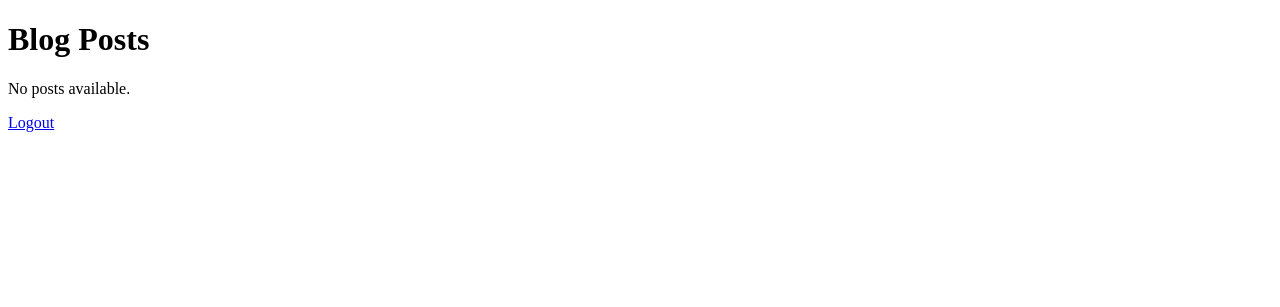
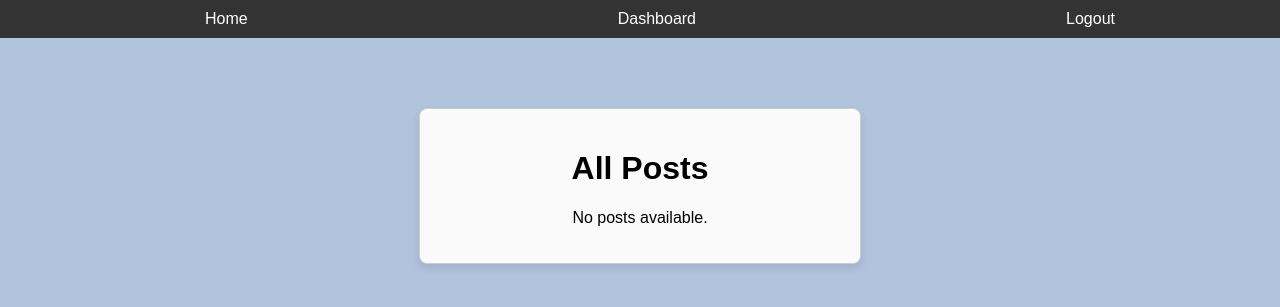
Before and after one commit to e-kari/CRUD-Blog, a Flask app: page / in a window 1280 px wide. Shown: the top 307 px of the page. Run offline with Flask 3, Linux system fonts and the light colour scheme; the visitor is signed in with stand-in values (Sample User, id 1); data that the repository does not hold is empty.

Commit message:
Added more styling & navigation bar

```diff
--- a/static/css/style.css
+++ b/static/css/style.css
@@ -1,8 +1,4 @@
 body {
-    display: flex;
-    justify-content: center;
-    align-items: center;
-    min-height: 100vh;
     margin: 0;
     font-family: Arial, sans-serif;
     background-color: lightsteelblue;
@@ -16,7 +12,8 @@ body {
     box-shadow: 0 4px 8px rgba(0, 0, 0, 0.1);
     background-color: #fafafa;
     width: 100%;
-    max-width: 400px; /* Adjust the max width as necessary */
+    max-width: 400px;
+    margin: 70px auto 0 auto;
 }
 
 form {
@@ -28,16 +25,138 @@ form {
 }
 
 .post-list {
-    list-style-type: none; /* Removes bullet points */
-    padding: 0;            /* Removes default padding */
-    margin: 0;             /* Removes default margin */
+    list-style-type: none;
+    padding: 0;
+    margin: 0;
 }
 
 .post-item {
-    margin-bottom: 20px;   /* Adds some space between posts */
+    margin-bottom: 20px;
     padding: 10px;
     border: 1px solid #ccc;
     border-radius: 8px;
-    background-color: #f9f9f9; /*Light background color for posts */
-    box-shadow: 0 2px 4px rgba(0, 0, 0, 0.1); /*Adds a subtle shadow */
+    background-color: #f9f9f9;
+    box-shadow: 0 2px 4px rgba(0, 0, 0, 0.1);
 }
+
+/* Styling for form inputs, including text and password fields */
+input[type="text"], input[type="password"], textarea, select {
+    width: 100%;
+    max-width: 100%; /* Ensures the elements don't exceed the container width */
+    padding: 10px;
+    margin: 5px 0 15px 0;
+    border: 1px solid #ccc;
+    border-radius: 5px;
+    background-color: #f8f8f8;
+    font-size: 14px;
+    font-family: Arial, sans-serif;
+    transition: all 0.3s ease-in-out;
+    box-sizing: border-box; /* Ensures padding doesn't add extra width */
+}
+
+/* Focus effects for inputs */
+input[type="text"]:focus, input[type="password"]:focus, textarea:focus, select:focus {
+    border-color: #6c8ebf;
+    background-color: #fff;
+    box-shadow: 0 0 5px rgba(108, 142, 191, 0.8);
+    outline: none;
+}
+
+/* Styling for the submit button */
+button[type="submit"] {
+    padding: 10px 20px;
+    background-color: #4CAF50;
+    color: white;
+    border: none;
+    border-radius: 5px;
+    cursor: pointer;
+    font-size: 16px;
+    transition: background-color 0.3s;
+}
+
+/* Hover effect for the submit button */
+button[type="submit"]:hover {
+    background-color: #45a049;
+}
+
+/* Styling for the select dropdown */
+select {
+    padding: 10px;
+    background-color: #f8f8f8;
+    font-size: 14px;
+    border: 1px solid #ccc;
+    border-radius: 5px;
+    width: 100%;
+    box-sizing: border-box; /* Ensures padding doesn't add extra width */
+    transition: all 0.3s ease-in-out;
+}
+
+/* Styling for the select dropdown on focus */
+select:focus {
+    border-color: #6c8ebf;
+    background-color: #fff;
+    box-shadow: 0 0 5px rgba(108, 142, 191, 0.8);
+    outline: none;
+}
+
+/* Styling for the textarea */
+textarea {
+    height: 150px; /* Set a reasonable height for the textarea */
+    resize: vertical; /* Allow vertical resizing of the textarea */
+}
+
+.flash-messages {
+    list-style-type: none;
+    padding: 0;
+    margin: 0;
+}
+
+.flash-messages li {
+    padding: 10px;
+    margin: 5px 0;
+    border-radius: 5px;
+}
+
+.flash-messages li.success {
+    background-color: #d4edda;
+    color: #155724;
+}
+
+.flash-messages li.error {
+    background-color: #f8d7da;
+    color: #721c24;
+}
+
+/* Navigation Bar Styling */
+nav {
+    background-color: #333;
+    padding: 10px 20px;
+    position: sticky;  /* Keeps the navbar at the top even when scrolling */
+    top: 0;
+    width: 100%;
+    z-index: 1000;
+}
+
+nav ul {
+    list-style-type: none;
+    margin: 0;
+    padding: 0;
+    display: flex; /* Makes sure the items align horizontally */
+    justify-content: space-around; /* Distribute the links evenly */
+}
+
+nav ul li {
+    display: inline-block;
+}
+
+nav a {
+    color: white;
+    text-decoration: none;
+    padding: 10px;
+    font-size: 16px;
+}
+
+nav a:hover {
+    background-color: #555; /* Change background on hover */
+    border-radius: 5px;
+}
--- /dev/null
+++ b/templates/base.html
@@ -0,0 +1,29 @@
+<!DOCTYPE html>
+<html lang="en">
+<head>
+    <meta charset="UTF-8">
+    <meta name="viewport" content="width=device-width, initial-scale=1.0">
+    <title>{% block title %}CRUD Blog{% endblock %}</title>
+    <link rel="stylesheet" href="/static/css/style.css">
+</head>
+<body>
+    <!-- Navigation Bar -->
+    <nav>
+        <ul>
+            <li><a href="{{ url_for('home') }}">Home</a></li>
+            <li><a href="{{ url_for('dashboard') }}">Dashboard</a></li>
+            {% if current_user.is_authenticated %}
+                <li><a href="{{ url_for('logout') }}">Logout</a></li>
+            {% else %}
+                <li><a href="{{ url_for('login') }}">Login</a></li>
+                <li><a href="{{ url_for('register') }}">Register</a></li>
+            {% endif %}
+        </ul>
+    </nav>
+
+    <!-- Main Content -->
+    {% block content %}{% endblock %}
+
+
+</body>
+</html>
--- a/templates/home.html
+++ b/templates/home.html
@@ -1,31 +1,24 @@
-<!DOCTYPE html>
-<html lang="en">
-<head>
-    <meta charset="UTF-8">
-    <meta name="viewport" content="width=device-width, initial-scale=1.0">
-    <title>Blog</title>
-</head>
-<body>
-    <h1>Blog Posts</h1>
+{% extends "base.html" %}
+
+{% block content %}
+    <div class="container">
+        <h1>All Posts</h1>
 
         <!-- Loop through all posts and display them -->
         {% if posts %}
-        <ul>
+            <ul class="post-list">
                 {% for post in posts %}
-                <li>
+                    <li class="post-item">
                         <h2>{{ post.title }}</h2>
                         <p>{{ post.content }}</p>
-                    <p><em>Category: {{ post.category_name }}</em></p>
+                        <p><small>Category: {{ post.category_name }}</small></p>
                         <p><small>Published on: {{ post.created_at }}</small></p>
-                    <p><small>Author: {{post.author_name}}</small></p>
+                        <p><small>Author: {{ post.author_name }}</small></p>
                     </li>
                 {% endfor %}
             </ul>
         {% else %}
             <p>No posts available.</p>
         {% endif %}
-
-    <a href="{{ url_for('logout') }}">Logout</a>
-
-</body>
-</html>
+    </div>
+{% endblock %}
```
Also changed, not shown: templates/create_post.html (+19 -14 lines), templates/dashboard.html (+4 -13 lines), templates/edit_post.html (+8 -1 lines). Lines whose indentation alone changed are shown as unchanged.
